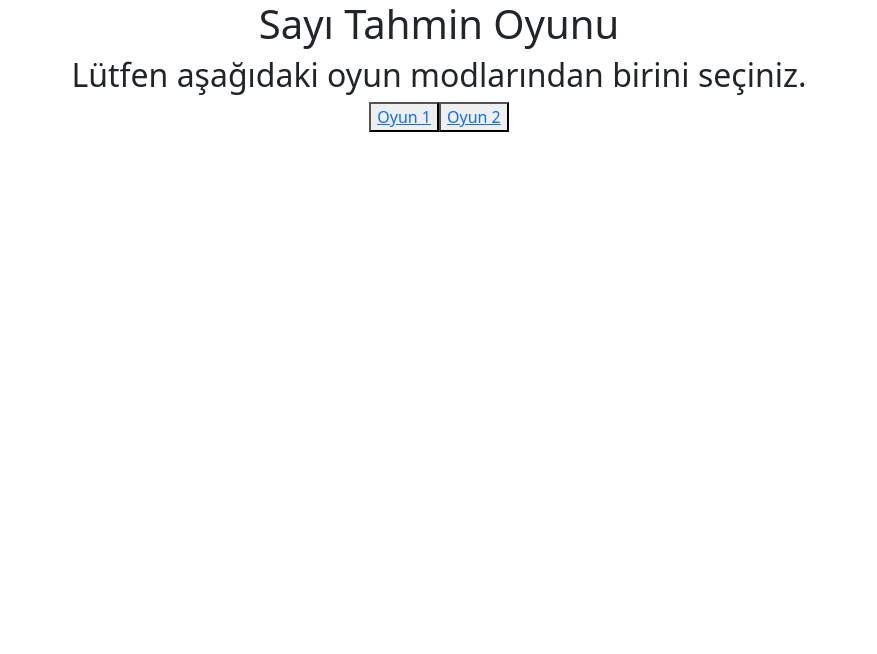
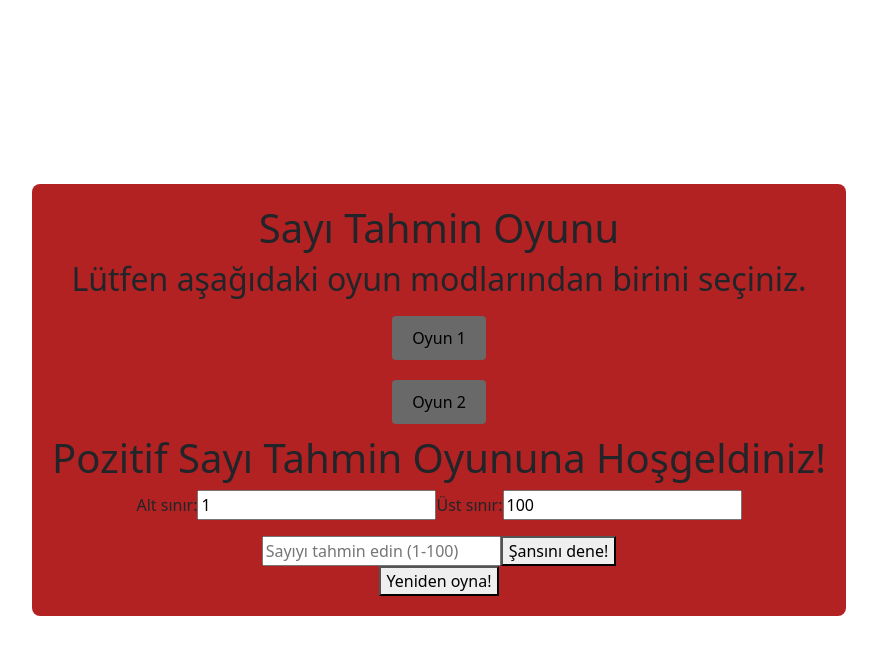
Before and after one commit to sevdebulbul/1030510333_BS435_WebProgramlama, a React (Create React App) app: page /oyun1 in a window 1280 px wide. Shown: the top 654 px of the page, without its empty margins (201-1078 px from the left). Built offline with nearby package versions, Linux system fonts and the light colour scheme.

Commit message:
oyun eklendi, görsellerde değişiklikler yapıldı.

```diff
--- a/src/assets/App.css
+++ b/src/assets/App.css
@@ -1,38 +1,41 @@
+body{
+  font-family: "Bookman Old Style", sans-serif;
+  background-color: darkgreen;
+  margin: 0;
+  padding: 0;
+  display: flex;
+  align-items: center;
+  justify-content: center;
+  height: 100vh;
+}
+
 .App {
   text-align: center;
+  background-color: firebrick;
+  padding: 20px;
+  border-radius: 8px;
+
 }
 
-.App-logo {
-  height: 40vmin;
-  pointer-events: none;
+h1 {
+  color: aliceblue;
 }
 
-@media (prefers-reduced-motion: no-preference) {
-  .App-logo {
-    animation: App-logo-spin infinite 20s linear;
-  }
+h2{
+  color: aliceblue;
 }
 
-.App-header {
-  background-color: #282c34;
-  min-height: 100vh;
-  display: flex;
-  flex-direction: column;
-  align-items: center;
-  justify-content: center;
-  font-size: calc(10px + 2vmin);
-  color: white;
+.game-button{
+  display: inline-block;
+  padding: 10px 20px;
+  margin: 10px;
+  text-decoration: none;
+  background-color: dimgray;
+  color: black;
+  border-radius: 4px;
+  transition: background-color 0.3s ease;
 }
 
-.App-link {
-  color: #61dafb;
+.game-button:hover{
+  background-color: dimgray;
 }
-
-@keyframes App-logo-spin {
-  from {
-    transform: rotate(0deg);
-  }
-  to {
-    transform: rotate(360deg);
-  }
-}
--- a/src/components/App.js
+++ b/src/components/App.js
@@ -1,24 +1,17 @@
 import '../assets/App.css';
 import GameOne from './GameOne'
 import GameTwo from './GameTwo'
-//import { BrowserRouter as Router, Route, Link } from 'react-router-dom';
-import {Link, Route, Routes} from "react-router-dom";
+import {Link, Route, RouterProvider, Routes} from "react-router-dom";
+import React from "react";
 
-function App() {
-    const handleButtonClick = (path) =>{
-        console.log(`Button clicked for ${path}`);
-    }
-
+const App =() =>  {
     return (
         <div className="App">
             <h1>Sayı Tahmin Oyunu </h1>
             <h2>Lütfen aşağıdaki oyun modlarından birini seçiniz.</h2>
-            <button onClick={() => handleButtonClick("/oyun1")}>
-                <Link to="/oyun1" >Oyun 1</Link>
-            </button>
-            <button onClick={() => handleButtonClick("/oyun2")}>
-                <Link to="/oyun2" >Oyun 2</Link>
-            </button>
+            <Link to="/oyun1" className="game-button">Oyun 1</Link>
+            <br/>
+            <Link to="/oyun2" className="game-button">Oyun 2</Link>
             <Routes>
                 <Route path= "/oyun1" element={<GameOne/>} />
                 <Route path= "/oyun2" element={<GameTwo/>} />
@@ -26,5 +19,4 @@ function App() {
         </div>
     );
 }
-
 export default App;
--- a/src/components/GameOne.js
+++ b/src/components/GameOne.js
@@ -1,11 +1,72 @@
 import React , {useState} from "react";
 
-export function GameOne() {
+const GameOne=() => {
+    const [min, setMin] = useState(1);
+    const [max, setMax] = useState(100);
+    const [randomSayi, setRandomSayi] = useState(generateRandomSayi(min,max));
+    const [tahmin, setTahmin] = useState('');
+    const [mesaj, setMesaj] = useState('');
+
+    function generateRandomSayi (min, max){
+        return  Math.floor(Math.random() * (max - min + 1))+ min;
+    }
+
+    const handleMinChange  = (event) => {
+        setMin(parseInt(event.target.value) || 0);
+    };
+    const handleMaxChange  = (event) => {
+        setMax(parseInt(event.target.value) || 0);
+    };
+
+    const handleInputChange  = (event) => {
+        setTahmin(event.target.value);
+    };
+
+    const handleGuess = () => {
+        const  guess = parseInt(tahmin);
+
+        if(isNaN(guess) || guess < min || guess > max){
+            setMesaj(`(${min} ile ${max}) arasında olan geçerli bir sayı giriniz.`);
+            return;
+        }
+        if (guess === randomSayi){
+            setMesaj('Doğru sayıyı buldunuz tebrikler!');
+        }else if (guess < randomSayi){
+            setMesaj('Çok küçük!');
+        }else {
+            setMesaj('Çok büyük!');
+        }
+    };
+    const handleTekrar = () => {
+        setMin(1);
+        setMax(100);
+        setRandomSayi(generateRandomSayi(min, max));
+        setTahmin('');
+        setMesaj('');
+    }
+    console.log(`Guess: ${tahmin}, Random Sayı: ${randomSayi}`,`Mesaj: ${mesaj}`);
     return(
         <div>
-
+            <h1>Pozitif Sayı Tahmin Oyununa Hoşgeldiniz!</h1>
+            <label>
+                Alt sınır:
+                <input type="number" value={min} onChange={handleMinChange} />
+            </label>
+            <label>
+            Üst sınır:
+            <input type="number" value={max} onChange={handleMaxChange} />
+            </label>
+            <p>{mesaj}</p>
+            {!mesaj.includes('tebrikler') && (
+                <div>
+                    <input type="number" value={tahmin} onChange={handleInputChange}
+                           placeholder={`Sayıyı tahmin edin (${min}-${max})`}
+                    />
+                    <button onClick={handleGuess}>Şansını dene!</button>
+                </div>
+            )}
+            <button onClick={handleTekrar}>Yeniden oyna!</button>
         </div>
     )
 }
-
 export default GameOne;
--- a/src/components/GameTwo.js
+++ b/src/components/GameTwo.js
@@ -1,5 +1,65 @@
+import {useState} from "react";
+
 export function GameTwo() {
+    const [minRange, setMinRange] = useState(-100);
+    const [maxRange, setMaxRange] = useState(-1);
+    const [hedefSayi, setHedefSayi] = useState(generateRandomNumber());
+    const [tahmin, setTahmin] = useState('');
+    const [mesaj, setMesaj] = useState('');
 
+    function generateRandomNumber(){
+        return Math.floor(Math.random()*(maxRange - minRange + 1)) + minRange;
+    }
+
+    function handleMinRangeChange(e){
+        setMinRange(parseInt(e.target.value, 10));
+    }
+
+    function handleMaxRangeChange(e){
+        setMaxRange(parseInt(e.target.value, 10));
+    }
+
+    function handleInputChange(e){
+        setTahmin(e.target.value);
+    }
+
+    function handleSubmit(event){
+        event.preventDefault();
+        const tahminSayi = parseInt(tahmin, 10);
+
+        if(isNaN(tahminSayi)){
+            setMesaj('Geçerli bir sayı değil.');
+            return;
+        }
+
+        if(tahminSayi === hedefSayi){
+            setMesaj('Tebrikler doğru tahmin!');
+            setHedefSayi(generateRandomNumber());
+            setTahmin('');
+        } else {
+            setMesaj(
+                tahminSayi < hedefSayi
+                ? 'Çok küçük.'
+                : 'Çok büyük.'
+            );
+        }
+    }
+    return(
+        <div>
+            <h1>Negatif Sayı Tahmin Oyununa Hoşgeldiniz!</h1>
+            <p>{mesaj}</p>
+            <form onSubmit={handleSubmit}>
+                <label>
+                    Alt sınır:
+                    <input type="number" value={minRange} onChange={handleMinRangeChange} required />
+                </label>
+                <label>
+                    Tahmininiz:
+                    <input type="number" value={tahmin} onChange={handleInputChange} min={minRange} max={maxRange} required />
+                </label>
+                <button type="submit">Şansını Dene!</button>
+            </form>
+        </div>
+    )
 }
-
 export default GameTwo;
--- a/src/index.js
+++ b/src/index.js
@@ -5,6 +5,8 @@ import App from './components/App';
 import reportWebVitals from './reportWebVitals';
 import {BrowserRouter} from "react-router-dom";
 import 'bootstrap/dist/css/bootstrap.min.css';
+import '../node_modules/bootstrap/dist/css/bootstrap.min.css';
+import 'bootstrap/dist/css/bootstrap.css';
 
 const root = ReactDOM.createRoot(document.getElementById('root'));
 root.render(
```
Also changed, not shown: src/components/RandomNumber.js (deleted, +0 -46 lines), src/assets/GameOne.css (added), src/assets/GameTwo.css (added), 1 other file (tests, documents, lock files or other folders).
